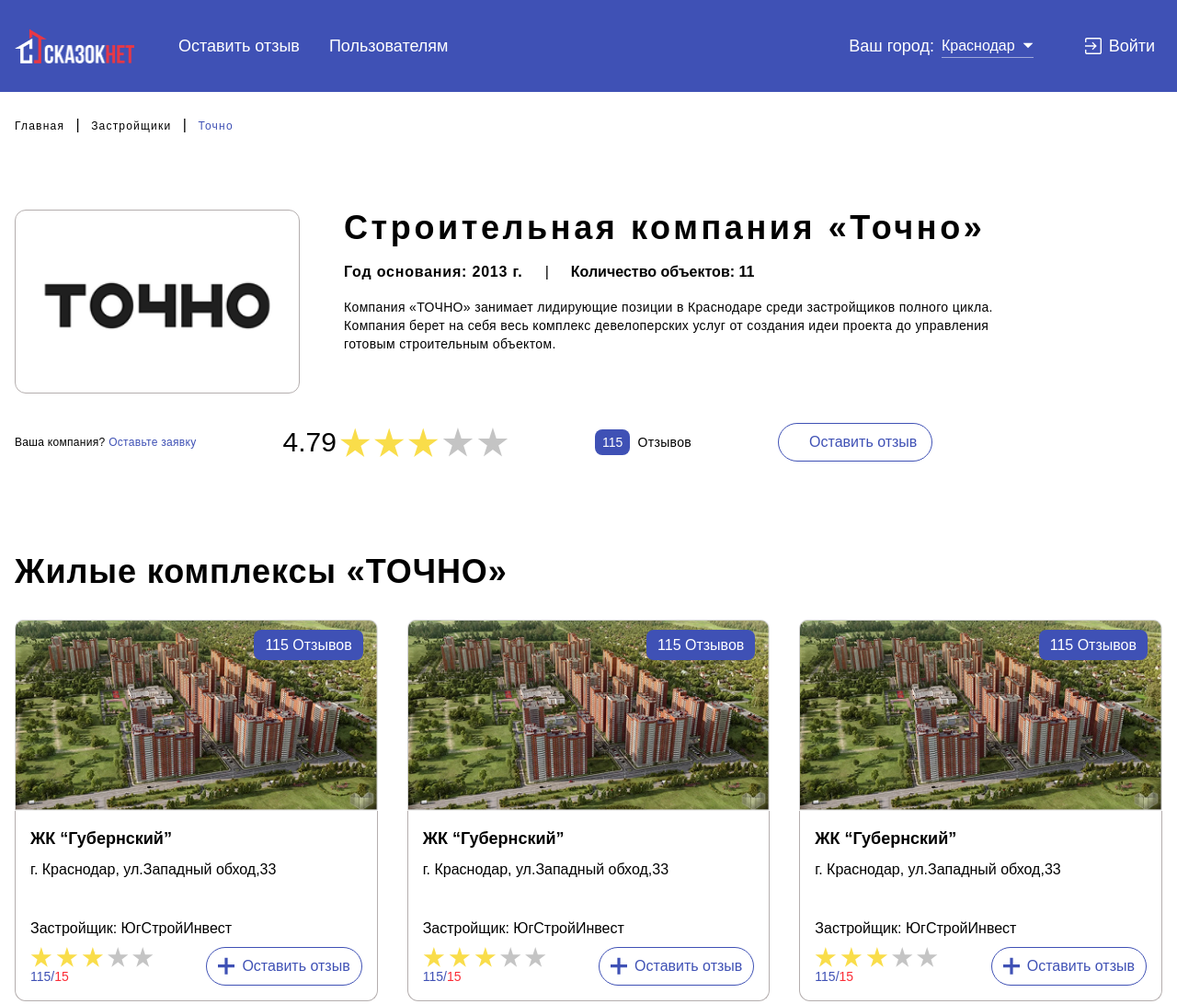
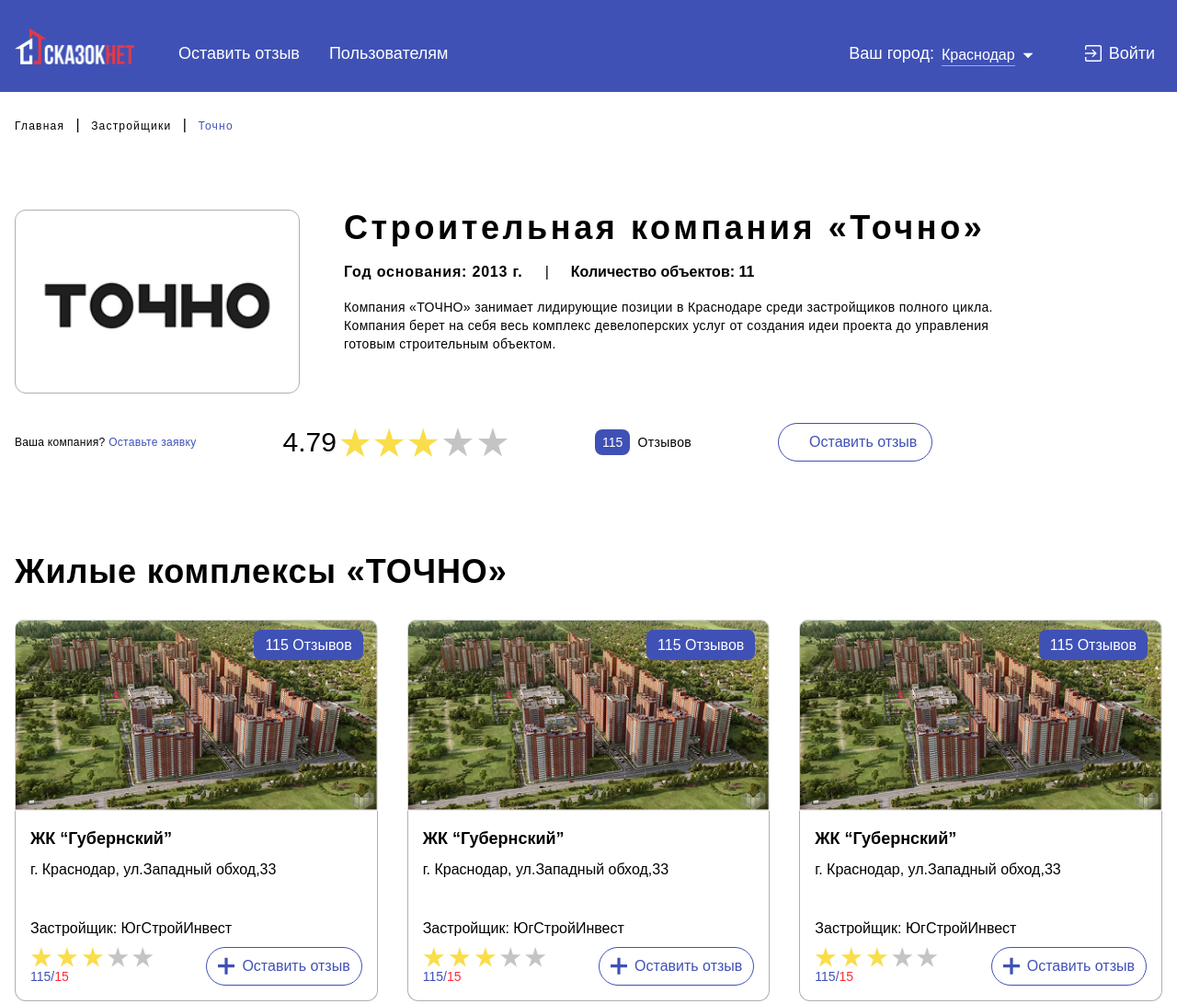
Before and after one commit to begencd/project_shatlyk, a website: page html/tocno.html in a window 1280 px wide. Shown: the top 1092 px of the page at 92% size. Drawn offline with Linux system fonts and the light colour scheme; files whose address does not match are found by name; a web font is replaced by a local one.

Commit message:
header bug fixed

```diff
--- a/html/tocno.html
+++ b/html/tocno.html
@@ -26,12 +26,20 @@
           <div class="flex items-center gap-x-12 h-10">
             <div>
               <a href="#">
-                <img class="w-[8.125rem]" src="../public/logo.png" alt="" />
+                <img
+                  class="w-[8.125rem] h-10"
+                  src="../public/logo.png"
+                  alt=""
+                />
               </a>
             </div>
             <div class="hidden items-center gap-x-8 lg:flex">
-              <a href="#" class="text-white text-lg">Оставить отзыв</a>
-              <a href="#" class="text-white text-lg">Пользователям</a>
+              <a href="#" class="text-white text-lg leading-10 pt-4"
+                >Оставить отзыв</a
+              >
+              <a href="#" class="text-white text-lg leading-10 pt-4"
+                >Пользователям</a
+              >
             </div>
           </div>
           <div class="flex items-center gap-x-6 lg:gap-x-12 text-white h-10">
@@ -87,7 +95,7 @@
               </div>
             </div>
             <div class="hidden lg:flex gap-x-1 lg:gap-x-2 items-center">
-              <span class="text-lg">Ваш город:</span>
+              <span class="text-lg leading-10 pt-4">Ваш город:</span>
               <!-- <select
                 class="border-b border-white/50 outline-none border-solid"
               >
@@ -102,13 +110,18 @@
                 </option>
               </select> -->
               <div
-                class="flex items-center justify-between gap-x-2 border-b border-white/50 cursor-pointer"
+                class="flex items-center justify-between gap-x-2 cursor-pointer leading-10 pt-5"
               >
-                <span>Краснодар</span>
+                <div class="relative">
+                  <span>Краснодар</span>
+                  <div
+                    class="absolute bottom-2 left-0 w-full h-[1px] bg-white/50"
+                  ></div>
+                </div>
                 <img src="../public/icons/down-arrow 1.svg" alt="" />
               </div>
             </div>
-            <div>
+            <div class="leading-10 pt-4">
               <button
                 class="border-none bg-transparent outline-none hover:bg-black/5 transition-colors p-2 rounded-lg text-lg flex items-center gap-x-2"
               >
```
Also changed, not shown: html/index.html (+17 -6 lines), html/komplex.html (+20 -7 lines), html/krasnolar.html (+20 -7 lines), html/krasnolar2.html (+20 -7 lines), html/tocno2.html (+20 -7 lines), html/tocno3.html (+20 -7 lines), html/tocno4.html (+20 -7 lines), styles/output.css.
